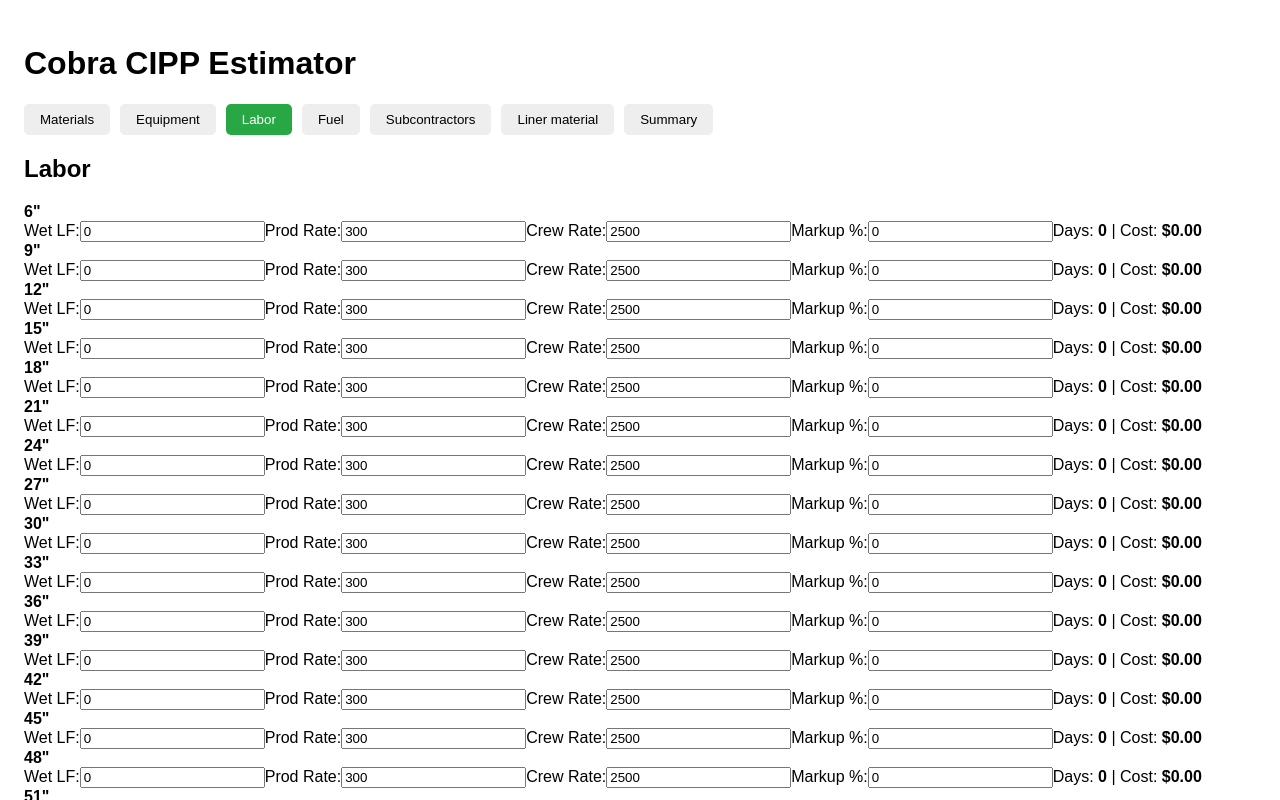
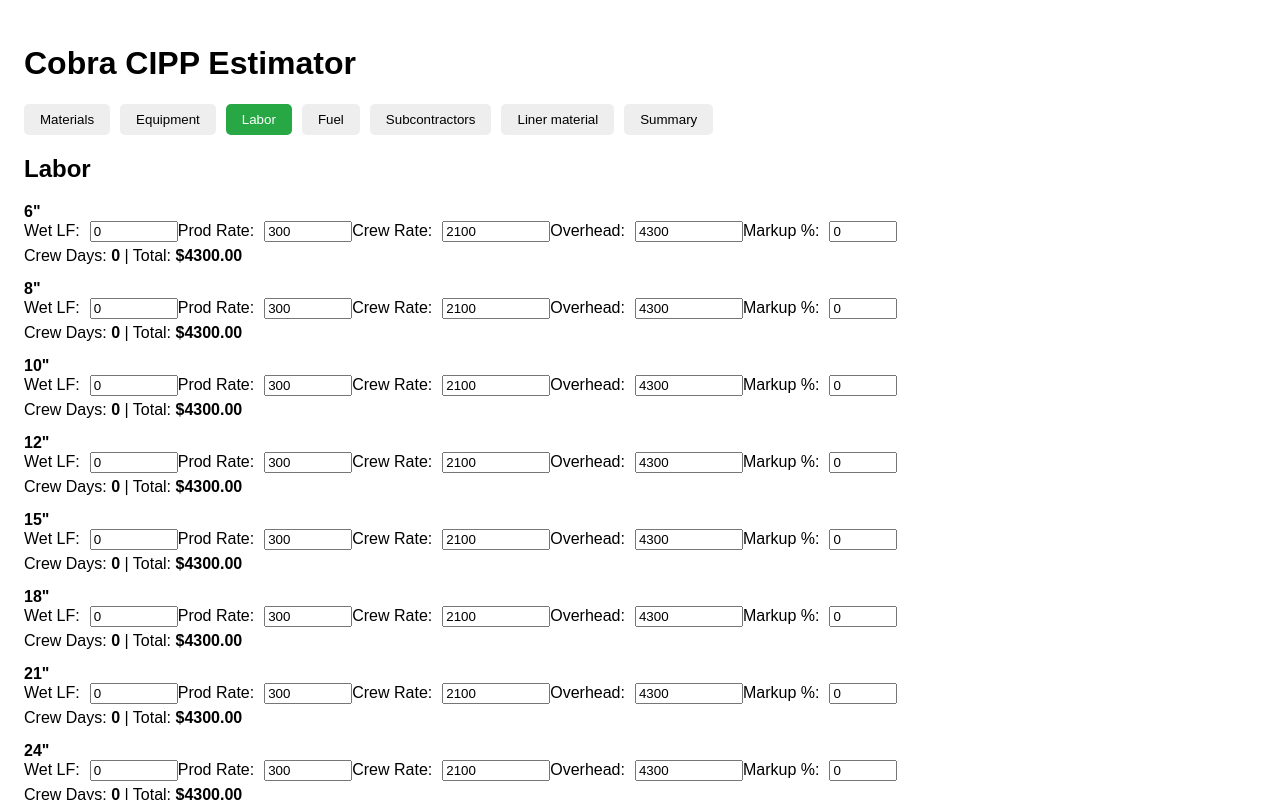
Before and after one commit to JustinLusk/CIPP-Estimating-Program, a React (Create React App) app: page / in a window 1280 px wide. Both pictures are taken after a click on the button "Labor". Shown: the top 800 px of the page. Built offline with nearby package versions, Linux system fonts and the light colour scheme.

Commit message:
Update App.js

```diff
--- a/src/App.js
+++ b/src/App.js
@@ -41,12 +41,26 @@ const App = () => {
     { type: 'Compressor 1600cfm', rentalType: 'Day', rate: 300, quantity: 0, markup: 0 }
   ]);
 
-  const [labor, setLabor] = useState(
-    Array.from({ length: 23 }, (_, i) => {
-      const diameter = `${6 + i * 3}"`;
-      return { diameter, wetLF: 0, prodRate: 300, rate: 2500, markup: 0 };
-    })
-  );
+  const [labor, setLabor] = useState([
+  { diameter: '6"', wetLF: 0, prodRate: 300, rate: 2100, overhead: 4300, markup: 0 },
+  { diameter: '8"', wetLF: 0, prodRate: 300, rate: 2100, overhead: 4300, markup: 0 },
+  { diameter: '10"', wetLF: 0, prodRate: 300, rate: 2100, overhead: 4300, markup: 0 },
+  { diameter: '12"', wetLF: 0, prodRate: 300, rate: 2100, overhead: 4300, markup: 0 },
+  { diameter: '15"', wetLF: 0, prodRate: 300, rate: 2100, overhead: 4300, markup: 0 },
+  { diameter: '18"', wetLF: 0, prodRate: 300, rate: 2100, overhead: 4300, markup: 0 },
+  { diameter: '21"', wetLF: 0, prodRate: 300, rate: 2100, overhead: 4300, markup: 0 },
+  { diameter: '24"', wetLF: 0, prodRate: 300, rate: 2100, overhead: 4300, markup: 0 },
+  { diameter: '27"', wetLF: 0, prodRate: 300, rate: 2100, overhead: 4300, markup: 0 },
+  { diameter: '30"', wetLF: 0, prodRate: 300, rate: 2100, overhead: 4300, markup: 0 },
+  { diameter: '36"', wetLF: 0, prodRate: 300, rate: 2100, overhead: 4300, markup: 0 },
+  { diameter: '42"', wetLF: 0, prodRate: 300, rate: 2100, overhead: 4300, markup: 0 },
+  { diameter: '48"', wetLF: 0, prodRate: 300, rate: 2100, overhead: 4300, markup: 0 },
+  { diameter: '54"', wetLF: 0, prodRate: 300, rate: 2100, overhead: 4300, markup: 0 },
+  { diameter: '60"', wetLF: 0, prodRate: 300, rate: 2100, overhead: 4300, markup: 0 },
+  { diameter: '66"', wetLF: 0, prodRate: 300, rate: 2100, overhead: 4300, markup: 0 },
+  { diameter: '72"', wetLF: 0, prodRate: 300, rate: 2100, overhead: 4300, markup: 0 }
+]);
+
 
   const handleMaterialChange = (i, field, value) => {
     const newList = [...materials];
@@ -141,31 +155,61 @@ const App = () => {
         </div>
       )}
 
-      {tab === 'labor' && (
+            {tab === 'labor' && (
         <div>
           <h2>Labor</h2>
           {labor.map((item, i) => {
             const days = item.prodRate > 0 ? Math.ceil(item.wetLF / item.prodRate) : 0;
-            const base = days * item.rate;
+            const base = days * item.rate + item.overhead;
             const total = base * (1 + item.markup / 100);
             return (
-              <div key={i}>
+              <div key={i} style={{ marginBottom: '15px' }}>
                 <strong>{item.diameter}</strong><br />
                 Wet LF:
-                <input type="number" value={item.wetLF} onChange={e => handleLaborChange(i, 'wetLF', e.target.value)} />
+                <input
+                  type="number"
+                  value={item.wetLF}
+                  onChange={e => handleLaborChange(i, 'wetLF', e.target.value)}
+                  style={{ width: '80px', marginLeft: '10px' }}
+                />
                 Prod Rate:
-                <input type="number" value={item.prodRate} onChange={e => handleLaborChange(i, 'prodRate', e.target.value)} />
+                <input
+                  type="number"
+                  value={item.prodRate}
+                  onChange={e => handleLaborChange(i, 'prodRate', e.target.value)}
+                  style={{ width: '80px', marginLeft: '10px' }}
+                />
                 Crew Rate:
-                <input type="number" value={item.rate} onChange={e => handleLaborChange(i, 'rate', e.target.value)} />
+                <input
+                  type="number"
+                  value={item.rate}
+                  onChange={e => handleLaborChange(i, 'rate', e.target.value)}
+                  style={{ width: '100px', marginLeft: '10px' }}
+                />
+                Overhead:
+                <input
+                  type="number"
+                  value={item.overhead}
+                  onChange={e => handleLaborChange(i, 'overhead', e.target.value)}
+                  style={{ width: '100px', marginLeft: '10px' }}
+                />
                 Markup %:
-                <input type="number" value={item.markup} onChange={e => handleLaborChange(i, 'markup', e.target.value)} />
-                Days: <strong>{days}</strong> | Cost: <strong>${total.toFixed(2)}</strong>
+                <input
+                  type="number"
+                  value={item.markup}
+                  onChange={e => handleLaborChange(i, 'markup', e.target.value)}
+                  style={{ width: '60px', marginLeft: '10px' }}
+                />
+                <div style={{ marginTop: '5px' }}>
+                  Crew Days: <strong>{days}</strong> | Total: <strong>${total.toFixed(2)}</strong>
+                </div>
               </div>
             );
           })}
           <h3>Labor Subtotal: ${laborSubtotal.toFixed(2)}</h3>
         </div>
       )}
+
 
       {tab !== 'materials' && tab !== 'equipment' && tab !== 'labor' && (
         <div>
```
